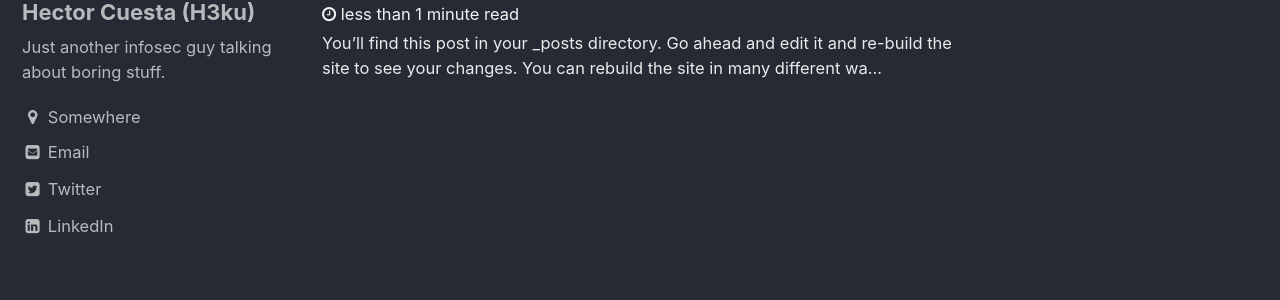
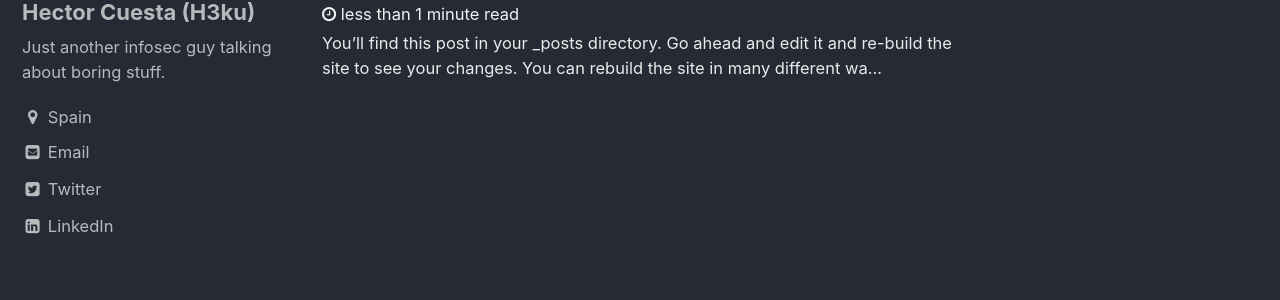
Before and after one commit to h3ku/h3ku.github.io, a Jekyll site: the page built from index.html, in a window 1280 px wide. Shown: the part 265-565 px from the top of the page. Built offline with Jekyll 4.4.1, drawn with Linux system fonts in a browser that asks for light colours; the list of posts is cut into pages by our own code.

Commit message:
Fix email addr and location

```diff
--- a/_config.yml
+++ b/_config.yml
@@ -87,8 +87,8 @@ author:
   name             : "Hector Cuesta (H3ku)"
   avatar           : "/assets/images/profile.gif"
   bio              : "Just another infosec guy talking about boring stuff."
-  location         : "Somewhere"
-  email            : "hectorcuesta [at] gmail [dot] com"
+  location         : "Spain"
+  email            : "hectorcuesta@gmail.com"
   uri              :
   bitbucket        :
   codepen          :
```
